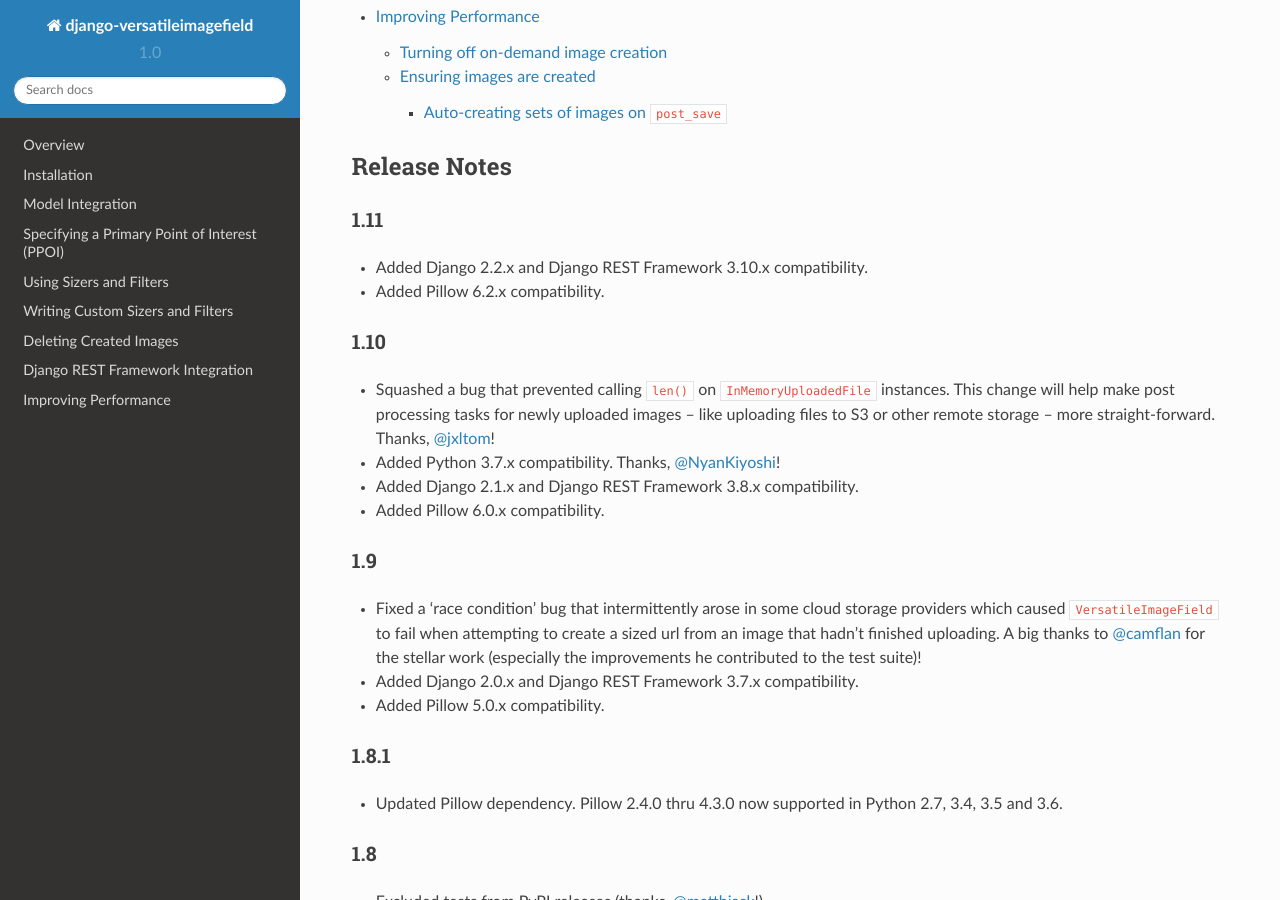
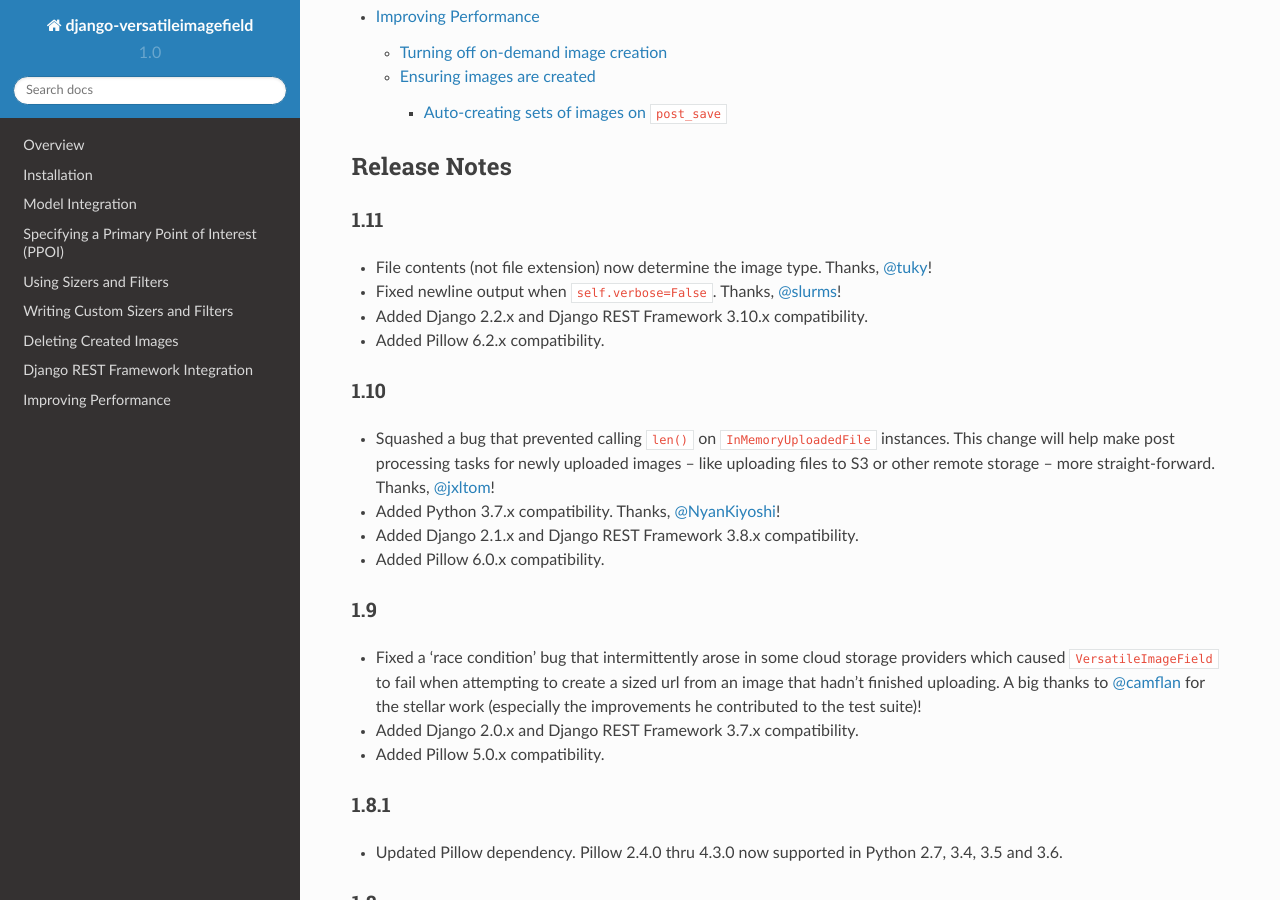
Before and after one commit to respondcreate/django-versatileimagefield, a Sphinx documentation site: the page built from docs/index.rst, in a window 1280 px wide and 900 px high, scrolled down 3728 px. Built offline with Sphinx 7.4.7 and the Read the Docs theme 2.0.0, drawn with Linux system fonts in a browser that asks for light colours.

Commit message:
Updated 1.11 release notes

```diff
--- a/docs/index.rst
+++ b/docs/index.rst
@@ -89,6 +89,8 @@
 =============
 1.11
 ^^^^
+- File contents (not file extension) now determine the image type. Thanks, `@tuky <https://github.com/tuky>`_!
+- Fixed newline output when ``self.verbose=False``. Thanks, `@slurms <https://github.com/slurms>`_!
 - Added Django 2.2.x and Django REST Framework 3.10.x compatibility.
 - Added Pillow 6.2.x compatibility.
 
```
